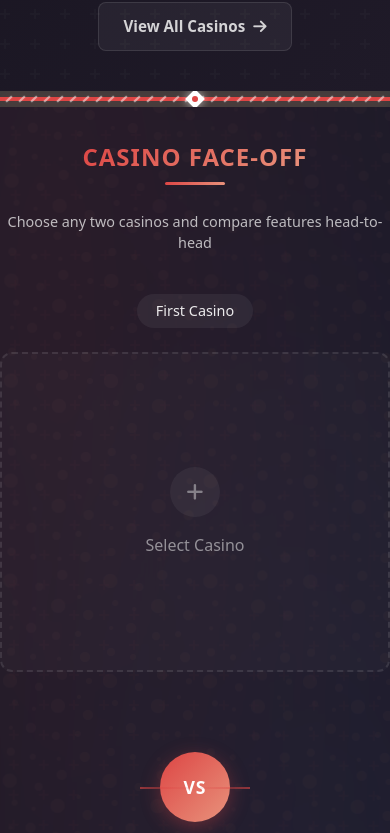
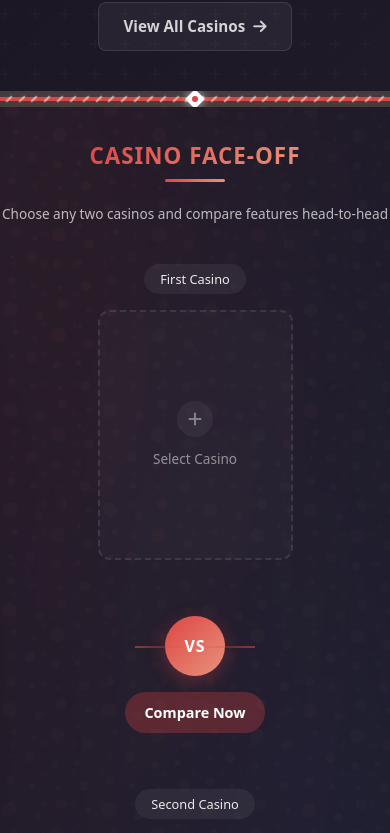
Before and after one commit to 988gbb/gamblers-future, a Nuxt app: page /casinos in a window 390 px wide. Shown: the part 2407-3240 px from the top of the page. Built offline with nearby package versions, Linux system fonts and the light colour scheme.

Commit message:
fix width on small screen

```diff
--- a/components/Casinos/Comparison.vue
+++ b/components/Casinos/Comparison.vue
@@ -2037,6 +2037,62 @@ const extractHours = (timeStr) => {
     height: 28px;
     font-size: 0.8rem;
   }
+
+  /* Existing media query styles */
+
+  /* Make selected casino cards more compact */
+  .selected-casino-card {
+    height: 280px;
+    padding: 1.25rem 1rem;
+  }
+
+  .selected-casino-logo {
+    width: 90px;
+    height: 45px;
+  }
+
+  .card-header {
+    margin-bottom: 1rem;
+    gap: 0.5rem;
+  }
+
+  .selected-casino-rating {
+    margin-left: auto;
+  }
+
+  .rating-value {
+    font-size: 1rem;
+  }
+
+  .selected-casino-name {
+    font-size: 1.1rem;
+    margin-bottom: 0.75rem;
+  }
+
+  .selected-casino-bonus {
+    padding: 0.6rem 0.8rem;
+    font-size: 0.9rem;
+    margin-bottom: 1rem;
+  }
+
+  .change-selection-btn {
+    padding: 0.5rem 1rem;
+    font-size: 0.85rem;
+  }
+
+  .empty-selection {
+    height: 280px;
+  }
+
+  .empty-icon {
+    width: 40px;
+    height: 40px;
+    margin-bottom: 0.75rem;
+  }
+
+  .empty-selection p {
+    font-size: 0.9rem;
+  }
 }
 
 @media (max-width: 576px) {
@@ -2114,5 +2170,167 @@ const extractHours = (timeStr) => {
     width: 100%;
     text-align: center;
   }
+
+  /* Existing media query styles */
+
+  /* Make cards even smaller on very small devices */
+  .selected-casino-card {
+    width: 50%;
+    height: 250px;
+    padding: 1rem 0.75rem;
+  }
+
+  .selected-casino-logo {
+    width: 80px;
+    height: 40px;
+  }
+
+  .selected-casino-name {
+    font-size: 1rem;
+    margin-bottom: 0.5rem;
+  }
+
+  .selected-casino-bonus {
+    font-size: 0.8rem;
+    padding: 0.5rem 0.75rem;
+    margin-bottom: 0.75rem;
+  }
+
+  .change-selection-btn {
+    font-size: 0.75rem;
+    padding: 0.4rem 0.8rem;
+  }
+
+  .empty-selection {
+    height: 250px;
+    width: 50%;
+  }
+
+  .empty-icon {
+    width: 36px;
+    height: 36px;
+  }
+
+  .empty-icon i {
+    font-size: 1rem;
+  }
+
+  .empty-selection p {
+    font-size: 0.85rem;
+  }
+
+  /* Adjust picker modal cards */
+  .casino-grid {
+    grid-template-columns: repeat(auto-fill, minmax(110px, 1fr));
+    gap: 0.5rem;
+  }
+
+  .casino-pick-card {
+    padding: 0.75rem 0.5rem;
+  }
+
+  .casino-pick-logo {
+    width: 80px;
+    height: 40px;
+    margin-bottom: 0.6rem;
+  }
+
+  .casino-pick-name {
+    font-size: 0.8rem;
+    margin-bottom: 0.3rem;
+  }
+
+  .mini-rating {
+    font-size: 0.7rem;
+  }
+
+  /* Adjust spacing for VS element */
+  .battle-selection {
+    gap: 2rem;
+  }
+
+  .battle-vs {
+    margin: 1.5rem 0;
+  }
+
+  .vs-circle {
+    width: 60px;
+    height: 60px;
+  }
+
+  .vs-circle span {
+    font-size: 1rem;
+  }
+
+  .compare-now-btn {
+    padding: 0.6rem 1.2rem;
+    font-size: 0.9rem;
+  }
+
+  /* Adjust header spacing */
+  .section-title {
+    font-size: 1.4rem;
+  }
+
+  .section-subtitle {
+    font-size: 0.85rem;
+    margin-top: 1.2rem;
+  }
+
+  .side-title {
+    margin-bottom: 1rem;
+  }
+
+  .pill {
+    font-size: 0.8rem;
+    padding: 0.35rem 1rem;
+  }
+}
+
+/* Add extra small device support */
+@media (max-width: 375px) {
+  .selected-casino-card {
+    height: 230px;
+  }
+
+  .selected-casino-logo {
+    width: 70px;
+    height: 35px;
+  }
+
+  .card-header {
+    gap: 0.3rem;
+    margin-bottom: 0.75rem;
+  }
+
+  .rating-value {
+    font-size: 0.9rem;
+  }
+
+  .stars i {
+    font-size: 0.8rem;
+  }
+
+  .selected-casino-name {
+    font-size: 0.9rem;
+  }
+
+  .selected-casino-bonus {
+    font-size: 0.75rem;
+    padding: 0.4rem 0.6rem;
+  }
+
+  .change-selection-btn {
+    font-size: 0.7rem;
+    padding: 0.35rem 0.7rem;
+  }
+
+  .empty-selection {
+    height: 230px;
+  }
+
+  .casino-grid {
+    grid-template-columns: repeat(auto-fill, minmax(100px, 1fr));
+  }
 }
 </style>
```
